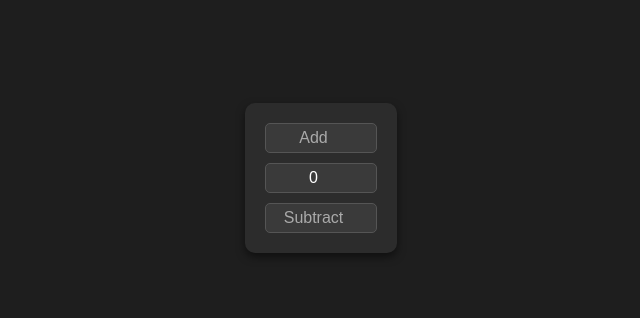
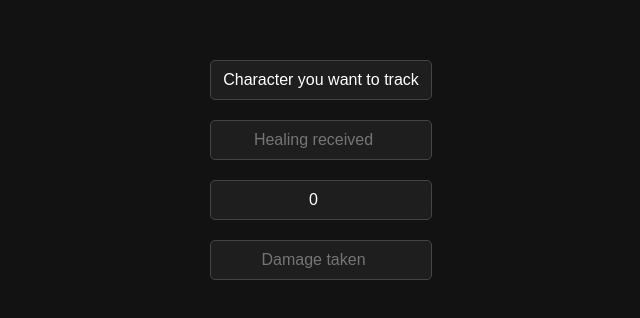
Before and after one commit to fabi-est/notion_ttrpg-widgets, a plain HTML site: page HP-counter.html in a window 1280 px wide. Shown: the part 230-548 px from the top of the page, without its empty margins (319-959 px from the left). Drawn offline with Linux system fonts and the light colour scheme.

Commit message:
Update HP-counter.html

```diff
--- a/HP-counter.html
+++ b/HP-counter.html
@@ -2,67 +2,74 @@
 <html lang="en">
 <head>
   <meta charset="UTF-8">
-  <title>Number Adjust Widget</title>
+  <title>Dark Mode Number Widget</title>
   <style>
     body {
+      margin: 0;
+      padding: 0;
+      background-color: #121212;
+      color: #f0f0f0;
       font-family: Arial, sans-serif;
       display: flex;
+      flex-direction: column;
+      align-items: center;
       justify-content: center;
-      align-items: center;
       height: 100vh;
-      background: #1e1e1e;
-      color: #f0f0f0;
+      overflow: hidden;
     }
+
+    input[type="number"], input[type="text"] {
+      background-color: #1e1e1e;
+      color: #ffffff;
+      border: 1px solid #444;
+      border-radius: 5px;
+      padding: 10px;
+      font-size: 16px;
+      margin: 10px;
+      width: 200px;
+      text-align: center;
+    }
+
     .container {
       display: flex;
       flex-direction: column;
       align-items: center;
-      gap: 10px;
-      background: #2c2c2c;
-      padding: 20px;
-      border-radius: 10px;
-      box-shadow: 0 4px 8px rgba(0,0,0,0.5);
-    }
-    input[type="number"] {
-      width: 100px;
-      padding: 5px;
-      font-size: 16px;
-      text-align: center;
-      background-color: #3a3a3a;
-      color: #ffffff;
-      border: 1px solid #555;
-      border-radius: 5px;
-    }
-    input[type="number"]::placeholder {
-      color: #aaa;
     }
   </style>
 </head>
 <body>
+
   <div class="container">
-    <input type="number" id="addBox" placeholder="Add" oninput="updateFromAdd()">
-    <input type="number" id="mainBox" placeholder="Main" value="0">
-    <input type="number" id="subBox" placeholder="Subtract" oninput="updateFromSub()">
+    <!-- Editable label -->
+    <input type="text" id="labelInput" value="Character you want to track">
+
+    <!-- Add number -->
+    <input type="number" id="addInput" placeholder="Healing received">
+
+    <!-- Main number -->
+    <input type="number" id="mainNumber" value="0">
+
+    <!-- Subtract number -->
+    <input type="number" id="subtractInput" placeholder="Damage taken">
   </div>
 
   <script>
-    function updateFromAdd() {
-      const mainBox = document.getElementById('mainBox');
-      const addBox = document.getElementById('addBox');
-      if (addBox.value !== '') {
-        mainBox.value = parseFloat(mainBox.value) + parseFloat(addBox.value);
-        addBox.value = '';
-      }
-    }
+    const mainInput = document.getElementById("mainNumber");
+    const addInput = document.getElementById("addInput");
+    const subtractInput = document.getElementById("subtractInput");
 
-    function updateFromSub() {
-      const mainBox = document.getElementById('mainBox');
-      const subBox = document.getElementById('subBox');
-      if (subBox.value !== '') {
-        mainBox.value = parseFloat(mainBox.value) - parseFloat(subBox.value);
-        subBox.value = '';
-      }
-    }
+    addInput.addEventListener("input", () => {
+      const addValue = parseFloat(addInput.value) || 0;
+      mainInput.value = parseFloat(mainInput.value) + addValue;
+      addInput.value = ""; // clear after apply
+    });
+
+    subtractInput.addEventListener("input", () => {
+      const subValue = parseFloat(subtractInput.value) || 0;
+      mainInput.value = parseFloat(mainInput.value) - subValue;
+      subtractInput.value = ""; // clear after apply
+    });
   </script>
+
 </body>
 </html>
```
